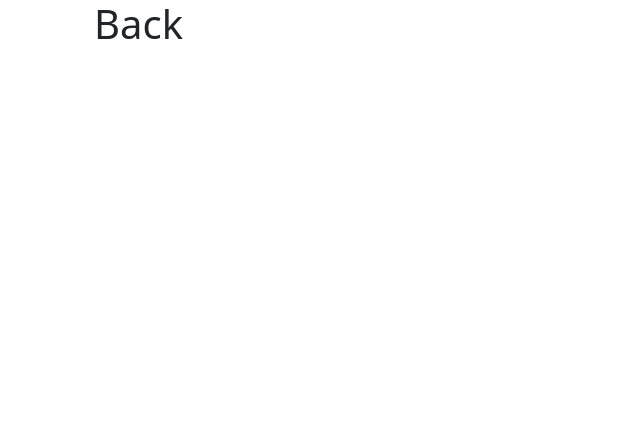
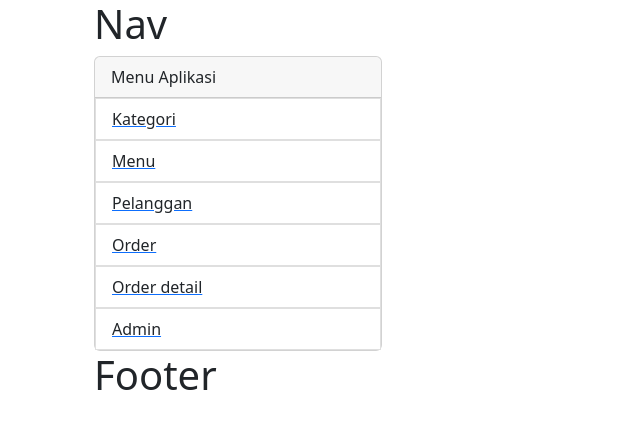
Before and after one commit to yasrilimam98/react-basic, a React (Create React App) app: page /admin in a window 1280 px wide. Shown: the top 428 px of the page, without its empty margins (0-640 px from the left). Built offline with nearby package versions, Linux system fonts and the light colour scheme.

Commit message:
nested route

```diff
--- a/src/Back/Back.js
+++ b/src/Back/Back.js
@@ -1,10 +1,23 @@
 import React from 'react';
+import Footer from './Footer';
+import Main from './Main';
+import Nav from './Nav';
+import Side from './Side';
 
 const Back = () => {
     return (
-        <div>
-            <h1>Back</h1>
-        </div>
+        <>
+            <div className="row">
+                <div><Nav /></div>
+            </div>
+            <div className="row">
+                <div className="col-4"><Side /></div>
+                <div className="col-8"><Main /></div>
+            </div>
+            <div className="row">
+                <div><Footer /></div>
+            </div>
+        </>
     );
 }
 
--- /dev/null
+++ b/src/Back/Content.js
@@ -0,0 +1,14 @@
+import React from 'react'
+import { useParams } from 'react-router-dom'
+
+function Content() {
+    // isi ambil dari main.js
+    const { isi } = useParams();
+    return (
+        <div>
+            <h1>{isi}</h1>
+        </div>
+    )
+}
+
+export default Content
--- /dev/null
+++ b/src/Back/Footer.js
@@ -0,0 +1,11 @@
+import React from 'react';
+
+const Footer = () => {
+    return (
+        <div>
+            <h1>Footer</h1>
+        </div>
+    );
+}
+
+export default Footer;
--- /dev/null
+++ b/src/Back/Main.js
@@ -0,0 +1,19 @@
+import React from 'react';
+import { Route, Switch, useRouteMatch } from 'react-router-dom';
+import Content from './Content';
+
+const Main = () => {
+    const { path } = useRouteMatch();
+    return (
+        <div>
+            <Switch>
+                {/* isi adalah variabel yang dikirim ke content.js */}
+                <Route path={`${path}/:isi`}>
+                    <Content />
+                </Route>
+            </Switch>
+        </div>
+    );
+}
+
+export default Main;
--- /dev/null
+++ b/src/Back/Nav.js
@@ -0,0 +1,11 @@
+import React from 'react';
+
+const Nav = () => {
+    return (
+        <div>
+            <h1>Nav</h1>
+        </div>
+    );
+}
+
+export default Nav;
--- /dev/null
+++ b/src/Back/Side.js
@@ -0,0 +1,26 @@
+import React from 'react';
+import { Link, useRouteMatch } from 'react-router-dom';
+
+const Side = () => {
+    // nested routes
+    const { url } = useRouteMatch();
+    return (
+        <div>
+            <div className="card" style={{ width: '18rem' }}>
+                <div className="card-header">
+                    Menu Aplikasi
+                </div>
+                <ul className="list-group list-group-flush">
+                    <Link to={`${url}/kategori`}><li className="list-group-item">Kategori</li></Link>
+                    <Link to={`${url}/menu`}><li className="list-group-item">Menu</li></Link>
+                    <Link to={`${url}/pelanggan`}><li className="list-group-item">Pelanggan</li></Link>
+                    <Link to={`${url}/order`}><li className="list-group-item">Order</li></Link>
+                    <Link to={`${url}/orderdetail`}><li className="list-group-item">Order detail</li></Link>
+                    <Link to={`${url}/admin-page`}><li className="list-group-item">Admin</li></Link>
+                </ul>
+            </div>
+        </div>
+    );
+}
+
+export default Side;
```
